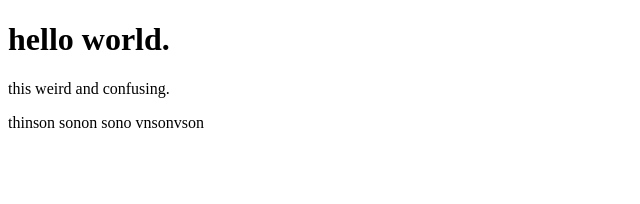
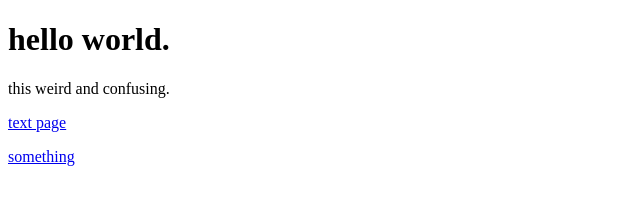
Before and after one commit to lcc-adm/PM-demo-thing, a plain HTML site: page index.html in a window 1280 px wide. Shown: the whole page, without its empty margins (0-640 px from the left). Drawn offline with Linux system fonts and the light colour scheme.

Commit message:
Update index.html

```diff
--- a/index.html
+++ b/index.html
@@ -10,7 +10,8 @@
 <body>
 <h1>hello world.</h1>
 <p>this weird and confusing.</p>
-<p>thinson sonon sono vnsonvson</p>
+<p><a href="text.html">text page</a></p>
+<p><a href="https://csszengarden.com/218/">something</a></p>
 </body>
 
 </html>
```
